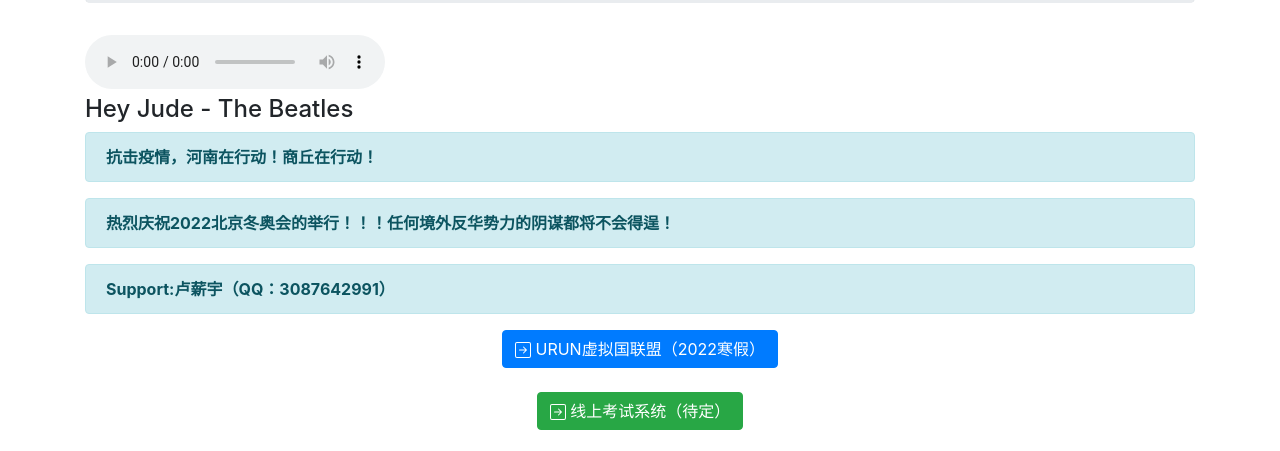
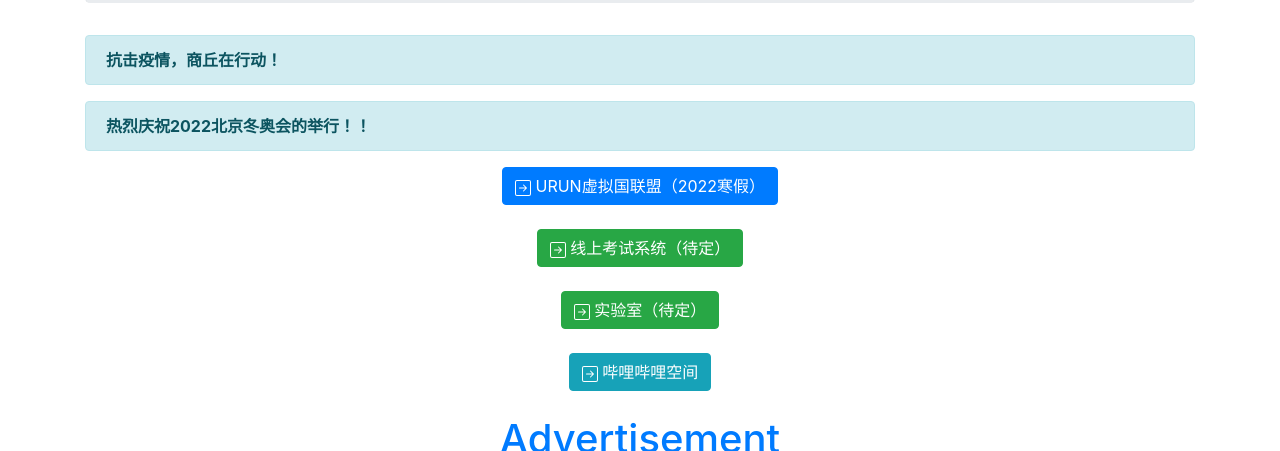
Before and after one commit to chinape/qierr.github.io, a plain HTML site: page index.html in a window 1280 px wide. Shown: the part 334-785 px from the top of the page. Drawn offline with Linux system fonts and the light colour scheme.

Commit message:
Revert "1"
This reverts commit abc8a33b13dec692d752dde42abc2b50f690ea0c.

```diff
--- a/index.html
+++ b/index.html
@@ -18,19 +18,11 @@
     <h1>qierr ‘s WEBSITE</h1>
 	</div>
   </div>
-
-  <audio controls autostart="true">
-  <source src="Hey Jude - The Beatles.mp3" type="audio/mpeg">
- </audio>
- <h4>Hey Jude - The Beatles</h4>
   <div class="alert alert-info">
-    <strong>抗击疫情，河南在行动！商丘在行动！</strong>
+    <strong>抗击疫情，商丘在行动！</strong>
   </div>
   <div class="alert alert-info">
-    <strong>热烈庆祝2022北京冬奥会的举行！！！任何境外反华势力的阴谋都将不会得逞！</strong>
-  </div>
-  <div class="alert alert-info">
-    <strong>Support:卢薪宇（QQ：3087642991）</strong>
+    <strong>热烈庆祝2022北京冬奥会的举行！！</strong>
   </div>
   <div style=" text-align:center;">
 <a href="">
```
